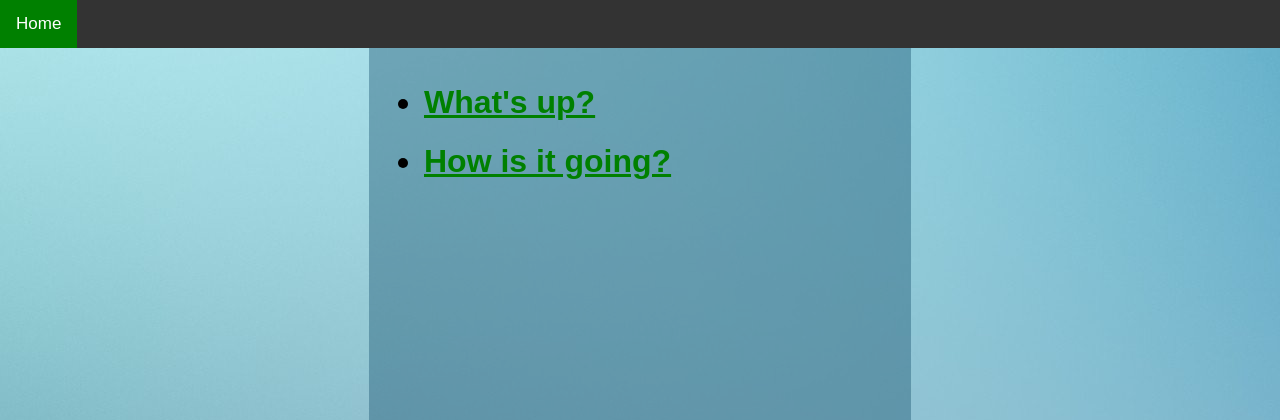
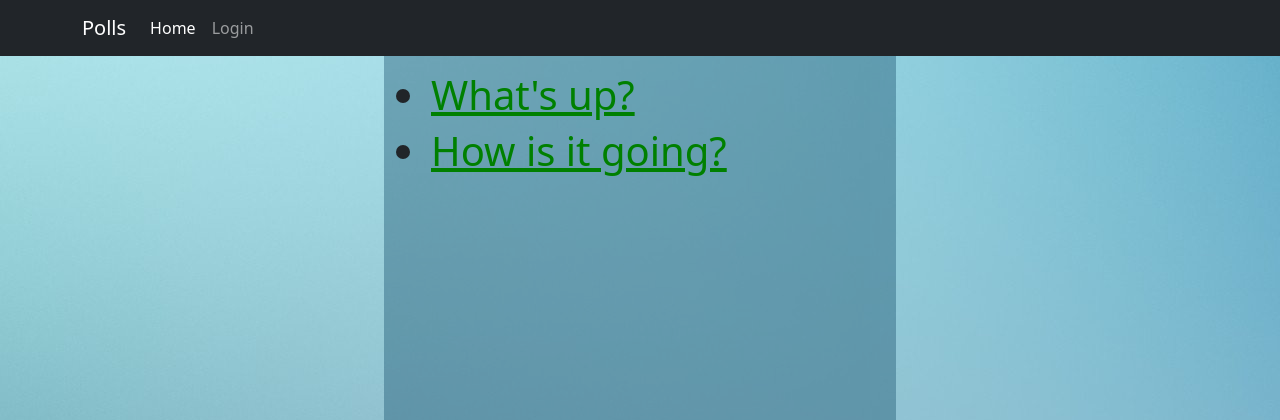
Before and after one commit to VolodymyrHarasymchuk/django-project, a Django app: page / in a window 1280 px wide. Shown: the top 420 px of the page. Run offline with Django 4.2, Linux system fonts and the light colour scheme; data comes from the database, SQL or seed files in the repository; both versions use the stored data as it was after the commit.

Commit message:
added bootstrap, created navbar

```diff
--- a/main/templates/main/base.html
+++ b/main/templates/main/base.html
@@ -8,14 +8,32 @@
         <meta name="description" content="">
         <meta name="viewport" content="width=device-width, initial-scale=1">
         <link rel="stylesheet" href="{% static 'main/style.css' %}">
+        <link href="https://cdn.jsdelivr.net/npm/bootstrap@5.3.2/dist/css/bootstrap.min.css" rel="stylesheet" integrity="sha384-T3c6CoIi6uLrA9TneNEoa7RxnatzjcDSCmG1MXxSR1GAsXEV/Dwwykc2MPK8M2HN" crossorigin="anonymous">
     </head>
     <body>
-        <div class="topnav">
-            <a class="active" href="{% url 'main:index' %}">Home</a>
+        <div class="navbar navbar-expand-md navbar-dark bg-dark">
+            <div class="container">
+                <a href="#" class="navbar-brand">Polls</a>
+                <button class="navbar-toggler" type="button" data-bs-toggle="collapse" data-bs-target="#nav" aria-controls="nav" aria-expanded="false" aria-label="Toggle navigation">
+                    <span class="navbar-toggler-icon"></span>
+                </button>
+                <div class="collaplse navbar-collapse" id="nav">
+                    <ul class="navbar-nav">
+                        <li class="nav-item">
+                            <a class="nav-link {% block nav_home %} {% endblock %}" href="{% url 'main:index' %}">Home</a>
+                        </li>
+                        <li class="nav-item">
+                            <a class="nav-link {% block nav_login %} {% endblock %}" href="{% url 'login' %}">Login</a>
+                        </li>
+                    </ul>
+                </div>
+            </div>
         </div>
+
         <div class="content-container">
             {% block content %}
             {% endblock content %}
         </div>
+        <script src="https://cdn.jsdelivr.net/npm/bootstrap@5.3.2/dist/js/bootstrap.bundle.min.js" integrity="sha384-C6RzsynM9kWDrMNeT87bh95OGNyZPhcTNXj1NW7RuBCsyN/o0jlpcV8Qyq46cDfL" crossorigin="anonymous"></script>
     </body>
 </html>
--- a/main/templates/main/index.html
+++ b/main/templates/main/index.html
@@ -1,4 +1,6 @@
 {% extends "main/base.html" %}
+
+{% block nav_home %}active{% endblock nav_home %}
 
 {% block content %}
     {% if latest_question_list %}
--- a/main/templates/registration/login.html
+++ b/main/templates/registration/login.html
@@ -1,4 +1,7 @@
 {% extends "main/base.html" %}
+
+{% block nav_login %}active{% endblock nav_login %}
+
 {% block content %}
 
 {% if form.errors %}
```
Also changed, not shown: db.sqlite3.
